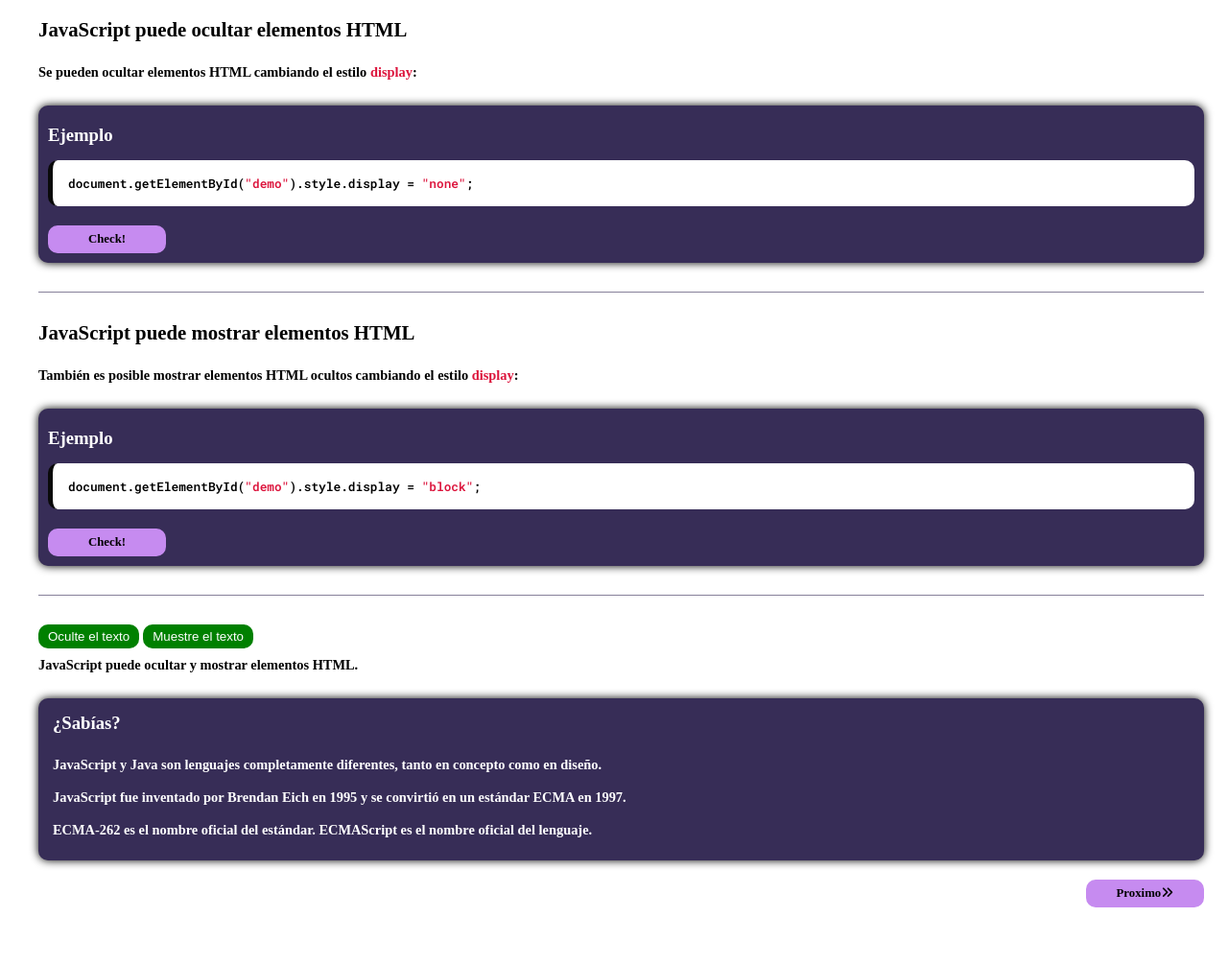
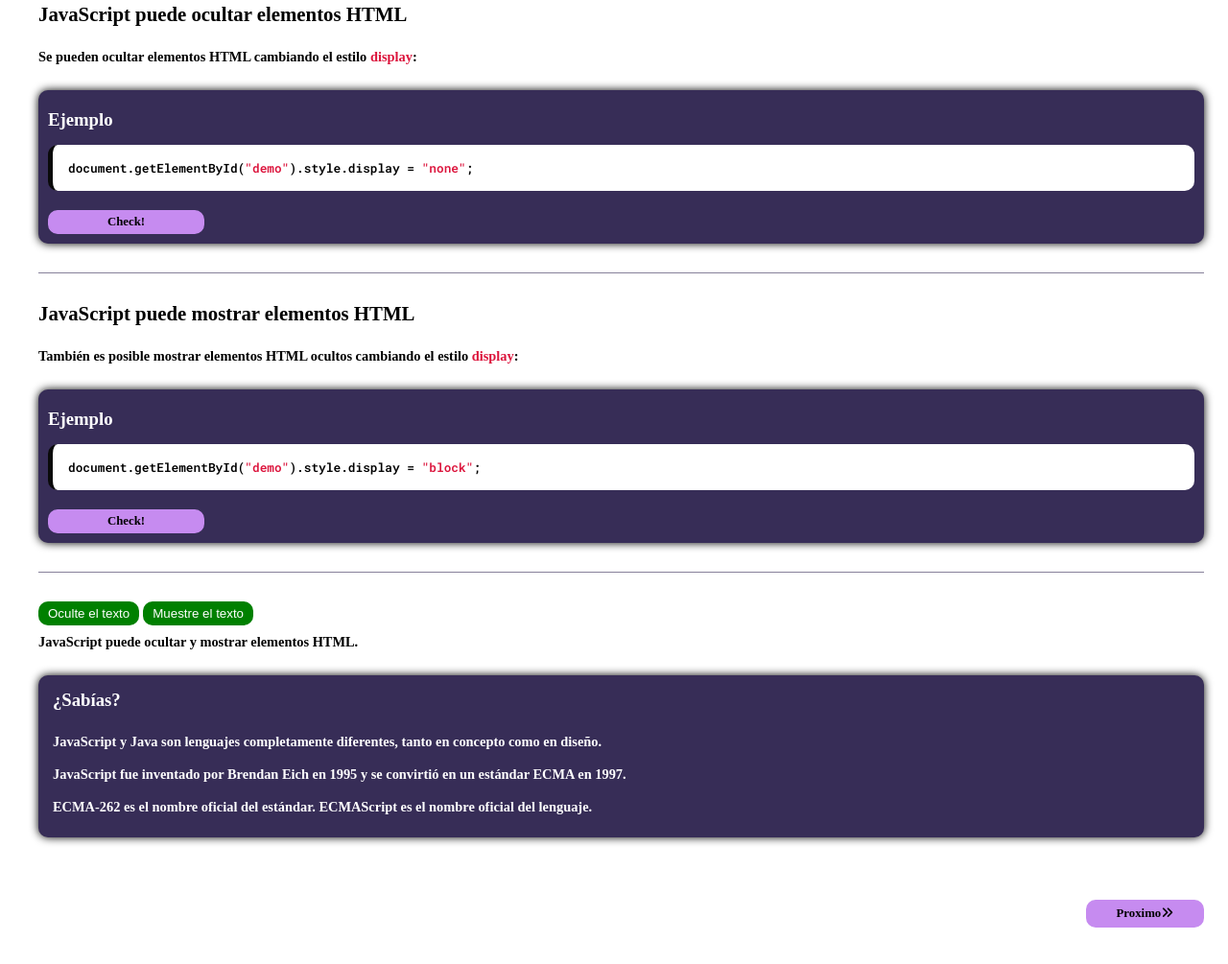
Before and after one commit to MaxiBarrera/TutoJavaScript, a plain HTML site: page index.html in a window 1280 px wide. Shown: the part 1621-2626 px from the top of the page at 96% size. Drawn offline with Linux system fonts and the light colour scheme; a web font is replaced by a local one.

Commit message:
Update 1-estilos-generales.css

```diff
--- a/style/1-estilos-generales.css
+++ b/style/1-estilos-generales.css
@@ -17,6 +17,10 @@
 
 .purpura {
     color: rgb(177, 6, 177);
+}
+
+.rosa {
+    color: #c68bf0;
 }
 
 @font-face {
@@ -174,7 +178,7 @@
 
 .boton-vinculo {
     display: inline-block;
-    padding: 5px 40px;
+    padding: 3px 60px;
     background-color: var(--rosa);
     color: #000;
     border-radius: 10px;
@@ -194,6 +198,7 @@
     overflow: hidden;
     position: relative;
     height: 70px;
+    margin-top: 45px;
 }
 .boton-prox {
     display: inline-block;
```
